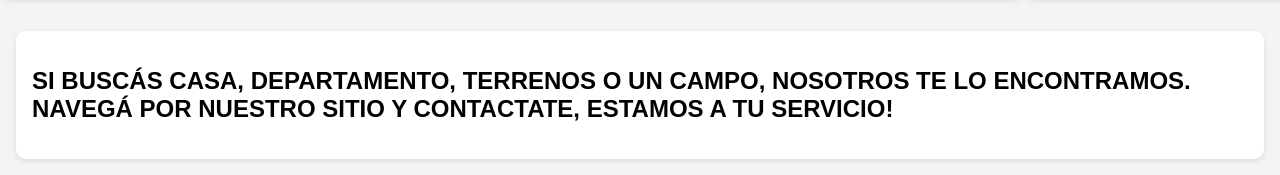
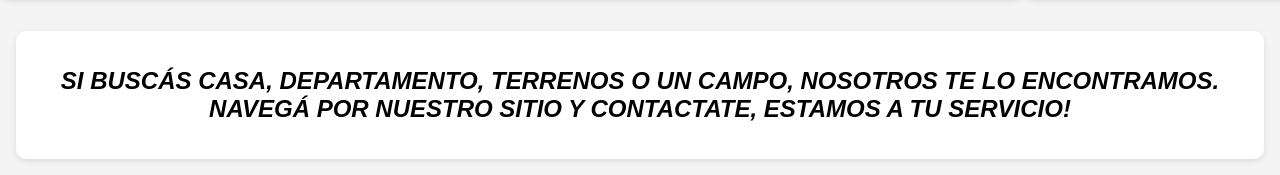
Before and after one commit to ORTIZVERDUN/ortizverdun.github.io, a plain HTML site: page index.html in a window 1280 px wide. Shown: the part 937-1112 px from the top of the page. Drawn offline with Linux system fonts and the light colour scheme.

Commit message:
Update index.html

```diff
--- a/index.html
+++ b/index.html
@@ -60,6 +60,10 @@
       border: 1px solid #ccc;
       border-radius: 4px;
     }
+      .mensaje-central {
+      text-align: center;
+      font-style: italic;
+    }
   </style>
 </head>
 <body>
```
